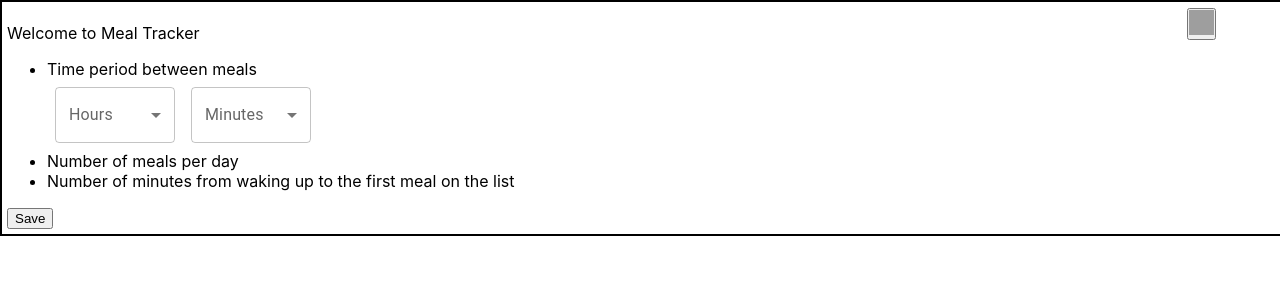
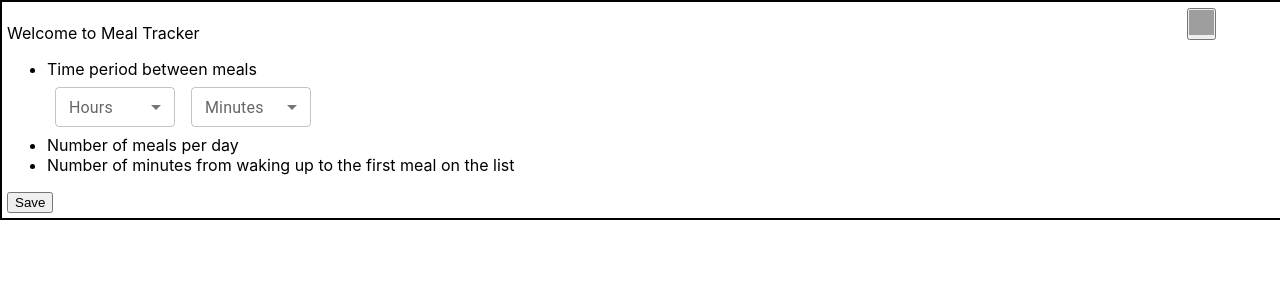
Before and after one commit to kalibria/Meal-tracker, a React (Create React App) app: page / in a window 1280 px wide. Both pictures are taken after a click on the button 1201 px from the left and 24 px from the top of the page. Shown: the top 300 px of the page. Built offline with nearby package versions, Linux system fonts and the light colour scheme; grey boxes are pictures that could not be loaded.

Commit message:
improve display time between meals

```diff
--- a/src/welcome/settings/timePeriodBetweenMeals.tsx
+++ b/src/welcome/settings/timePeriodBetweenMeals.tsx
@@ -1,50 +1,61 @@
 import * as React from 'react';
 import InputLabel from '@mui/material/InputLabel';
 import MenuItem from '@mui/material/MenuItem';
-import ListSubheader from '@mui/material/ListSubheader';
 import FormControl from '@mui/material/FormControl';
-import Select from '@mui/material/Select';
+import Select, { SelectChangeEvent } from '@mui/material/Select';
+import { MyContext } from '../../context/context';
 import { useContext } from 'react';
-import { MyContext } from '../../context/context';
 
-export default function TimePeriodBetweenMeals() {
+export default function SelectSmall() {
+  const [hour, setHour] = React.useState('');
+  const [minute, setMinute] = React.useState('');
   const { hours, minutes } = useContext(MyContext);
-  console.log('minutes', minutes);
-  const optionHour = hours.map((hour) => (
-    <option key={hour} value={hour}>
+
+  const menuItemHour = hours.map((hour) => (
+    <MenuItem key={hour} value={hour}>
       {hour}
-    </option>
+    </MenuItem>
   ));
-  const optionMinute = minutes.map((min) => (
-    <option key={min} value={min}>
+
+  const menuItemMinute = minutes.map((min) => (
+    <MenuItem key={min} value={min}>
       {min}
-    </option>
+    </MenuItem>
   ));
+
+  const handleChangeHours = (event: SelectChangeEvent) => {
+    setHour(event.target.value);
+  };
+
+  const handleChangeMinutes = (event: SelectChangeEvent) => {
+    setMinute(event.target.value);
+  };
 
   return (
     <div>
-      <FormControl sx={{ m: 1, minWidth: 120 }}>
-        <InputLabel htmlFor='grouped-native-select'>Hours</InputLabel>
+      <FormControl sx={{ m: 1, minWidth: 120 }} size='small'>
+        <InputLabel id='demo-select-small'>Hours</InputLabel>
         <Select
-          native
-          defaultValue=''
-          id='grouped-native-select'
-          label='Grouping'
+          labelId='demo-select-small'
+          id='demo-select-small'
+          value={hour}
+          label='Hours'
+          onChange={handleChangeHours}
         >
-          <option aria-label='None' value='' />
-          {optionHour}
+          {menuItemHour}
         </Select>
       </FormControl>
-      <FormControl sx={{ m: 1, minWidth: 120 }}>
-        <InputLabel htmlFor='grouped-native-select2'>Minutes</InputLabel>
+
+      <FormControl sx={{ m: 1, minWidth: 120 }} size='small'>
+        <InputLabel id='demo-select-small'>Minutes</InputLabel>
         <Select
-          native
-          defaultValue=''
-          id='grouped-native-select2'
-          label='Grouping'
+          labelId='demo-select-small'
+          id='demo-select-small'
+          value={minute}
+          label='Minutes'
+          onChange={handleChangeMinutes}
         >
-          <option aria-label='None' value='' />
-          {optionMinute}
+          {menuItemMinute}
         </Select>
       </FormControl>
     </div>
--- a/src/welcome/welcom.module.css
+++ b/src/welcome/welcom.module.css
@@ -1,22 +1,23 @@
-.settingsIcon {
-    width:25px;
-    height: 25px;
-
-}
-
 .btn_settings {
     padding: 0;
     margin: 0;
     position: fixed;
     top: 1%;
     right: 5%;
+}
 
+.settingsIcon {
+    width: 25px;
+    height: 25px;
+}
 
+.select {
+max-height: 200px;
 }
+
 
 .welcome_wrapper {
     top: 0;
     right: 0;
     width: 100%;
-
 }
```
Also changed, not shown: src/welcome/settings/settings_constant.tsx (+10 -0 lines).
